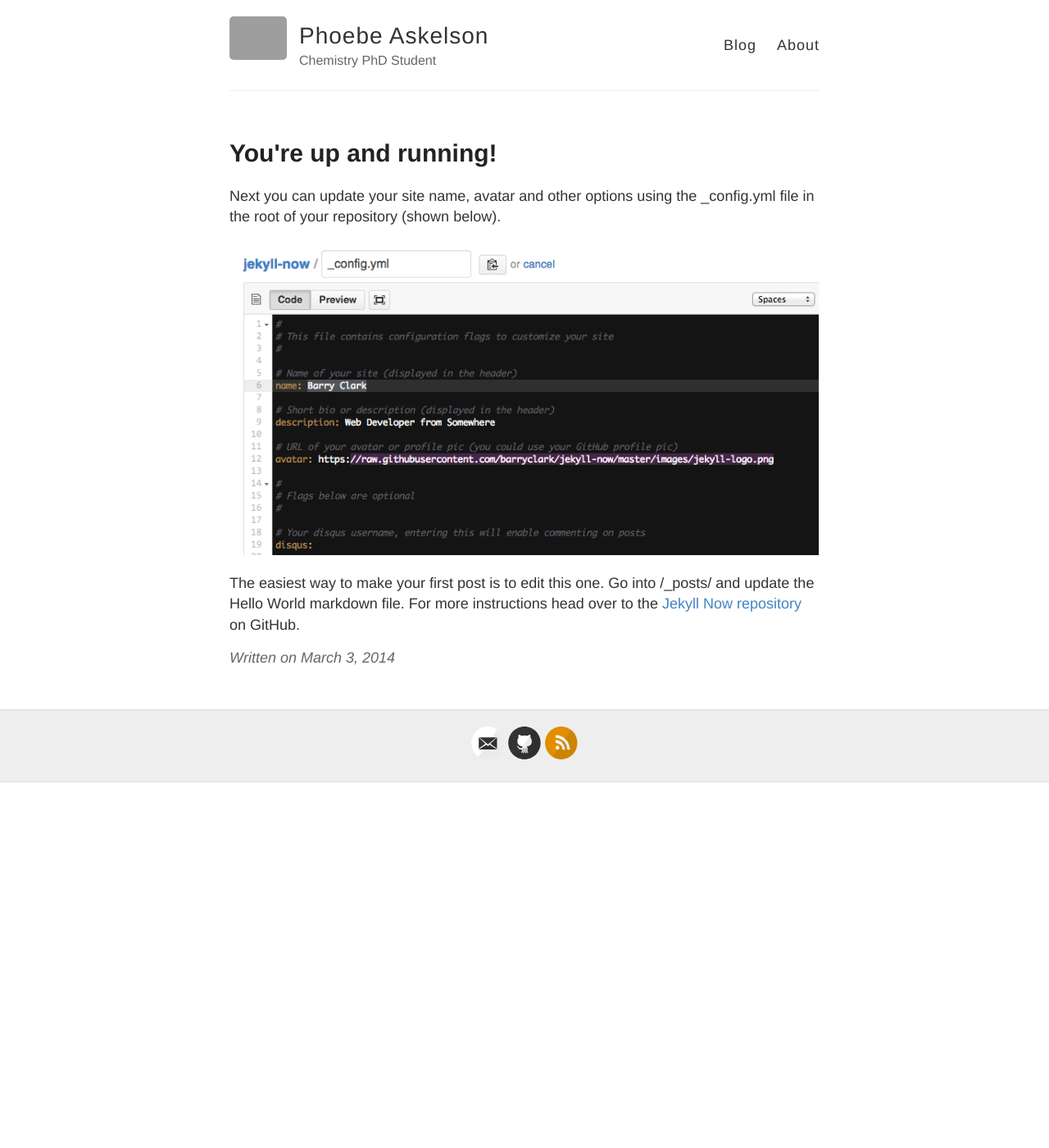
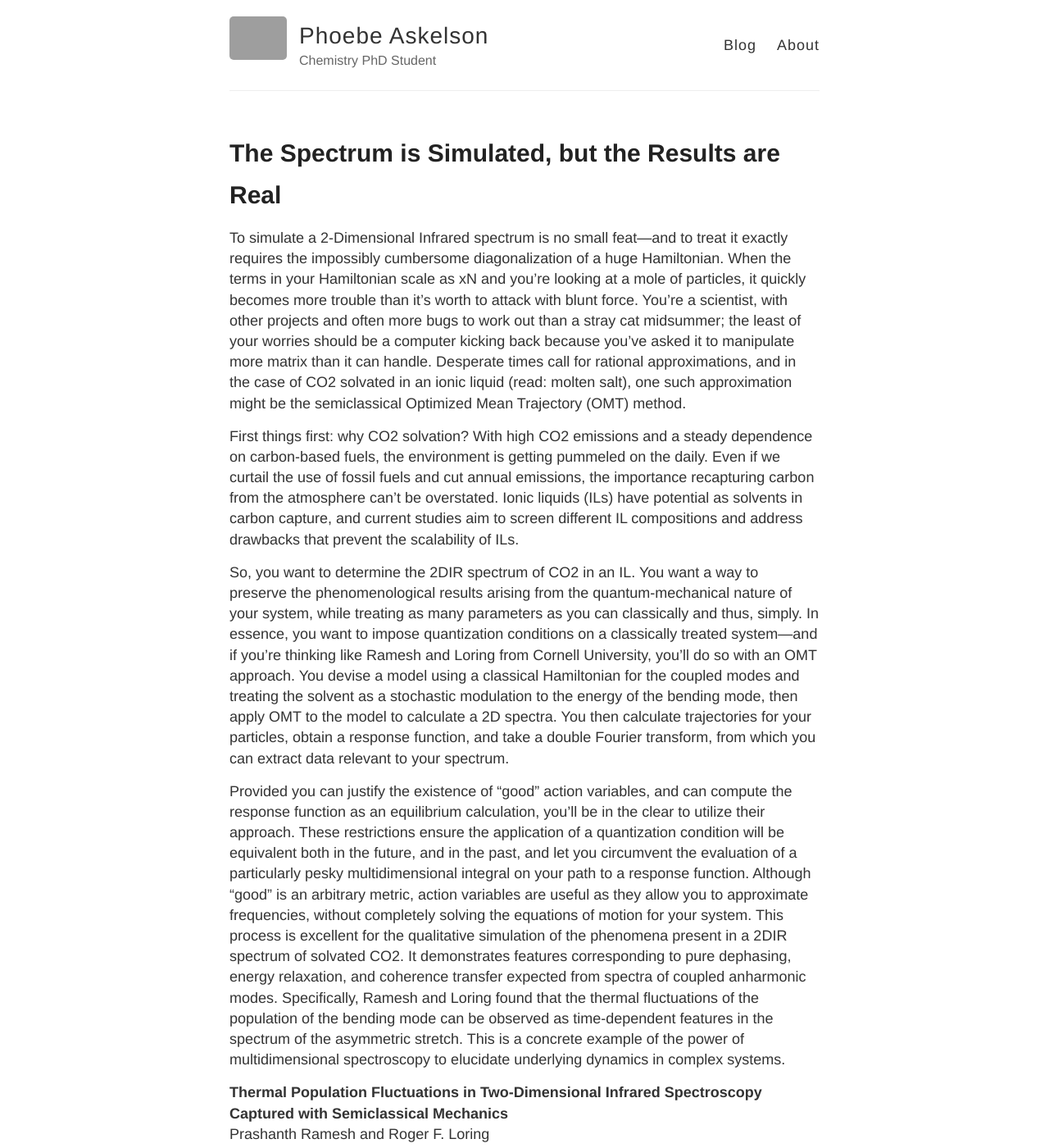
Before and after one commit to paskelson/askelson.github.io, a Jekyll site: the page built from _posts/2014-3-3-Hello-World.md, in a window 1280 px wide and 1400 px high. Shown: the whole window at 82% size. Built offline with Jekyll 4.4.1, drawn with Linux system fonts in a browser that asks for light colours; some of the changed text lies outside the part shown; grey boxes are pictures that could not be loaded.

Commit message:
First Post

```diff
--- a/_posts/2014-3-3-Hello-World.md
+++ b/_posts/2014-3-3-Hello-World.md
@@ -1,10 +1,17 @@
 ---
 layout: post
-title: You're up and running!
+title: The Spectrum is Simulated, but the Results are Real
 ---
 
-Next you can update your site name, avatar and other options using the _config.yml file in the root of your repository (shown below).
+To simulate a 2-Dimensional Infrared spectrum is no small feat—and to treat it exactly requires the impossibly cumbersome diagonalization of a huge Hamiltonian. When the terms in your Hamiltonian scale as x<sup>N</sup> and you’re looking at a mole of particles, it quickly becomes more trouble than it’s worth to attack with blunt force. You’re a scientist, with other projects and often more bugs to work out than a stray cat midsummer; the least of your worries should be a computer kicking back because you've asked it to manipulate more matrix than it can handle. Desperate times call for rational approximations, and in the case of CO<sub>2</sub> solvated in an ionic liquid (read: molten salt), one such approximation might be the semiclassical Optimized Mean Trajectory (OMT) method.
 
-![_config.yml]({{ site.baseurl }}/images/config.png)
+First things first: why CO<sub>2</sub> solvation? With high CO<sub>2</sub> emissions and a steady dependence on carbon-based fuels, the environment is getting pummeled on the daily. Even if we curtail the use of fossil fuels and cut annual emissions, the importance recapturing carbon from the atmosphere can’t be overstated. Ionic liquids (ILs) have potential as solvents in carbon capture, and current studies aim to screen different IL compositions and address drawbacks that prevent the scalability of ILs.
 
-The easiest way to make your first post is to edit this one. Go into /_posts/ and update the Hello World markdown file. For more instructions head over to the [Jekyll Now repository](https://github.com/barryclark/jekyll-now) on GitHub.
+So, you want to determine the 2DIR spectrum of CO<sub>2</sub> in an IL. You want a way to preserve the phenomenological results arising from the quantum-mechanical nature of your system, while treating as many parameters as you can classically and thus, simply. In essence, you want to impose quantization conditions on a classically treated system—and if you’re thinking like Ramesh and Loring from Cornell University, you’ll do so with an OMT approach. You devise a model using a classical Hamiltonian for the coupled modes and treating the solvent as a stochastic modulation to the energy of the bending mode, then apply OMT to the model to calculate a 2D spectra. You then calculate trajectories for your particles, obtain a response function, and take a double Fourier transform, from which you can extract data relevant to your spectrum.
+
+Provided you can justify the existence of “good” action variables, and can compute the response function as an equilibrium calculation, you’ll be in the clear to utilize their approach. These restrictions ensure the application of a quantization condition will be equivalent both in the future, and in the past, and let you circumvent the evaluation of a particularly pesky multidimensional integral on your path to a response function. Although “good” is an arbitrary metric, action variables are useful as they allow you to approximate frequencies, without completely solving the equations of motion for your system. This process is excellent for the qualitative simulation of the phenomena present in a 2DIR spectrum of solvated CO<sub>2</sub>. It demonstrates features corresponding to pure dephasing, energy relaxation, and coherence transfer expected from spectra of coupled anharmonic modes. Specifically, Ramesh and Loring found that the thermal fluctuations of the population of the bending mode can be observed as time-dependent features in the spectrum of the asymmetric stretch. This is a concrete example of the power of multidimensional spectroscopy to elucidate underlying dynamics in complex systems.
+
+**Thermal Population Fluctuations in Two-Dimensional Infrared Spectroscopy Captured with Semiclassical Mechanics**
+Prashanth Ramesh and Roger F. Loring
+_The Journal of Physical Chemistry B Article ASAP_
+DOI: 10.1021/acs.jpcb.7b12122
```
